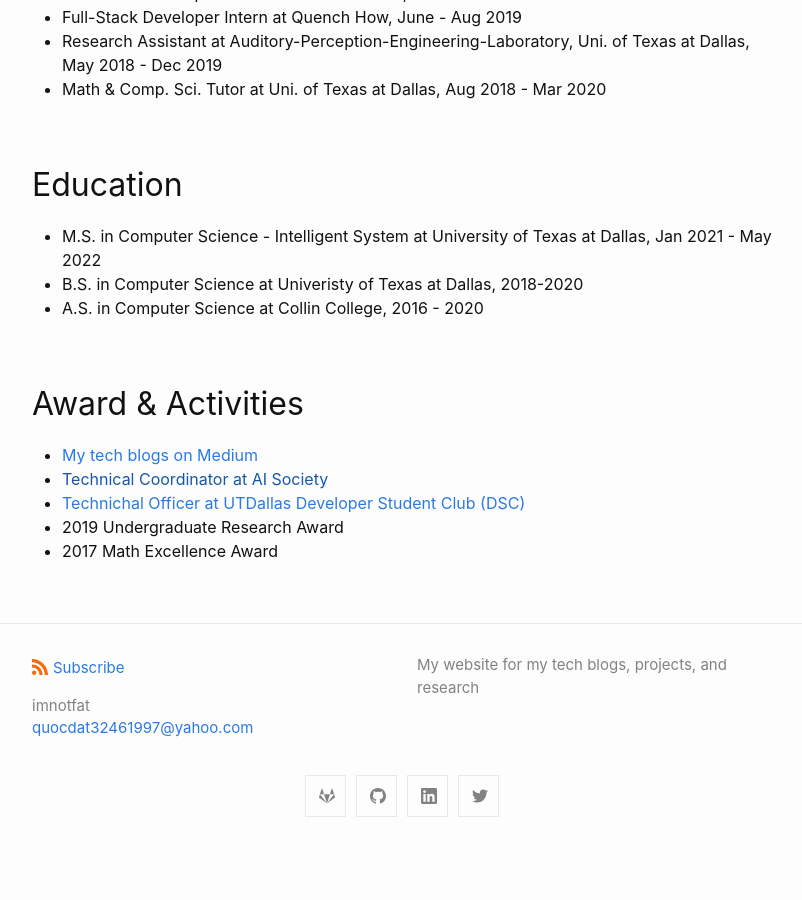
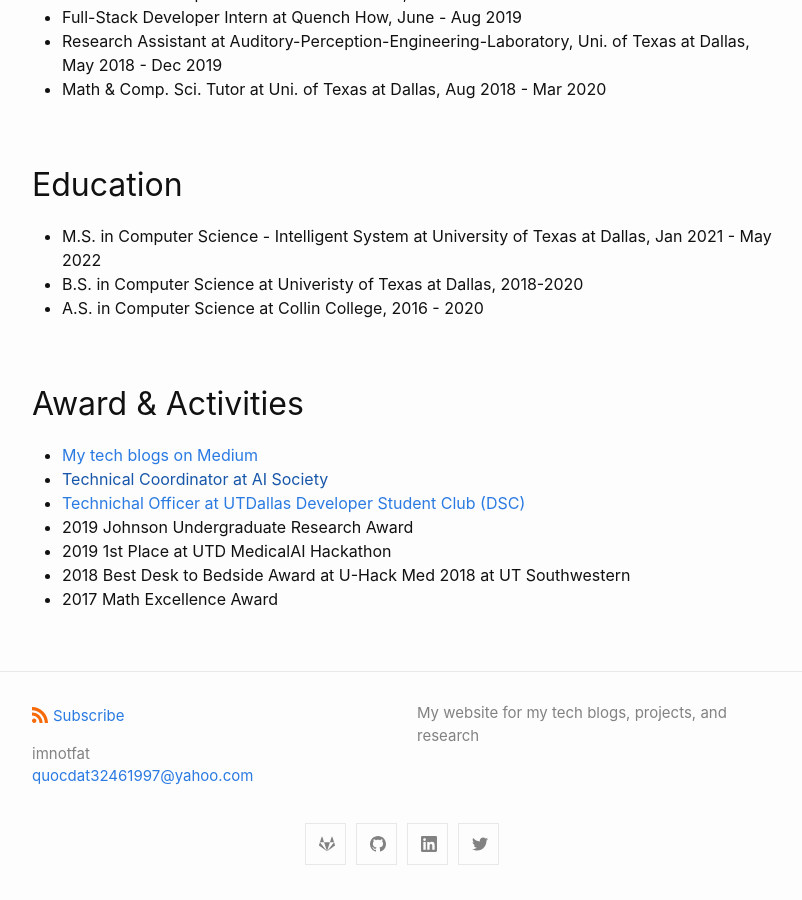
Before and after one commit to quocdat32461997/quocdat32461997.github.io, a Jekyll site: the page built from about.md, in a window 1280 px wide and 900 px high, scrolled down 744 px. Shown: the whole window, without its empty margins (238-1040 px from the left). Built offline with Jekyll 4.4.1, drawn with Linux system fonts in a browser that asks for light colours; before the commit the page ends 1596 px from its top, so only the background shows below that.

Commit message:
Update about.md

```diff
--- a/about.md
+++ b/about.md
@@ -31,5 +31,7 @@ permalink: /about/
 * [My tech blogs on Medium](https://medium.com/@datngo_79115)
 * [Technical Coordinator at AI Society]()
 * [Technichal Officer at UTDallas Developer Student Club (DSC)](https://dsc.community.dev/university-of-texas-at-dallas/)
-* 2019 Undergraduate Research Award
+* 2019 Johnson Undergraduate Research Award
+* 2019 1st Place at UTD MedicalAI Hackathon
+* 2018 Best Desk to Bedside Award at U-Hack Med 2018 at UT Southwestern
 * 2017 Math Excellence Award
```
